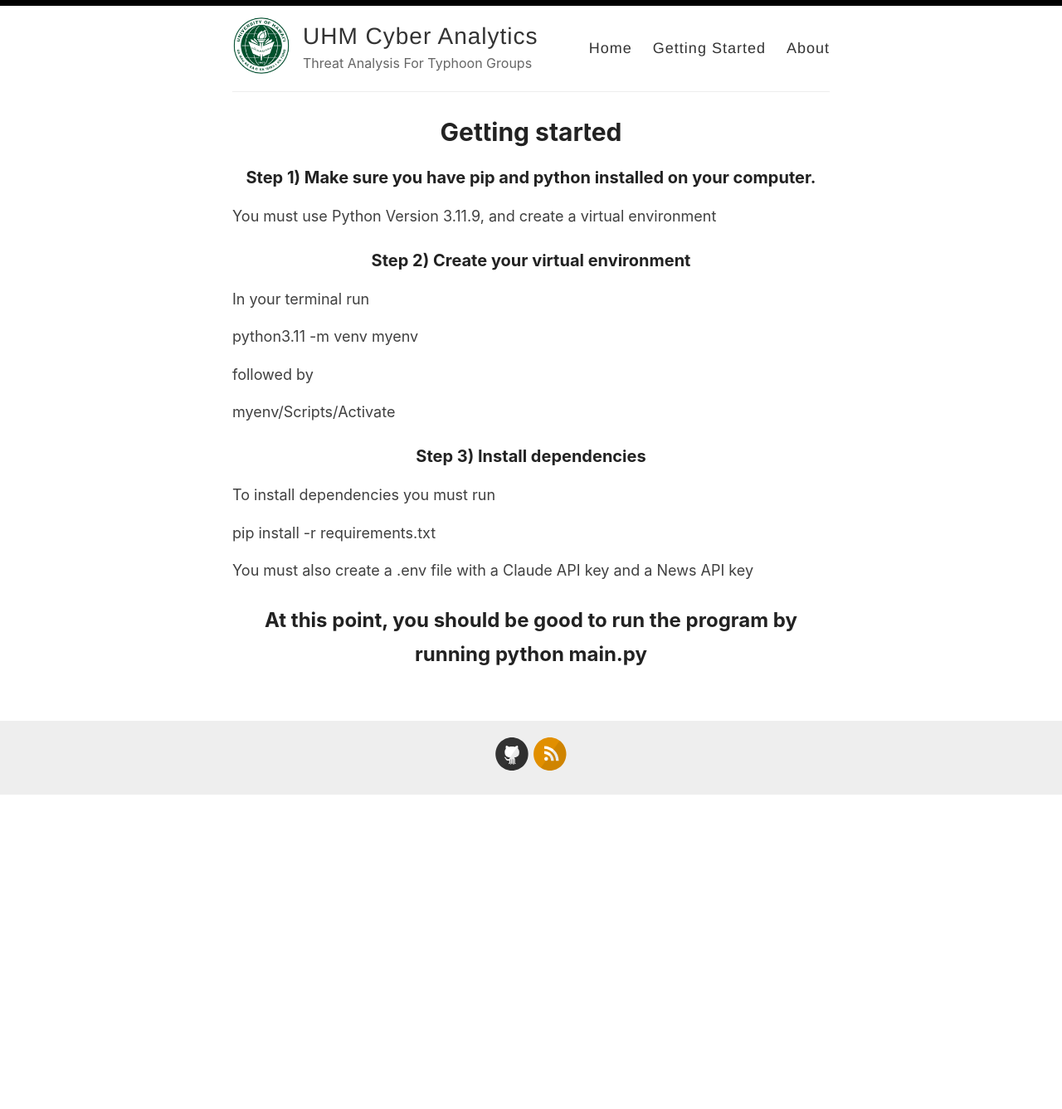
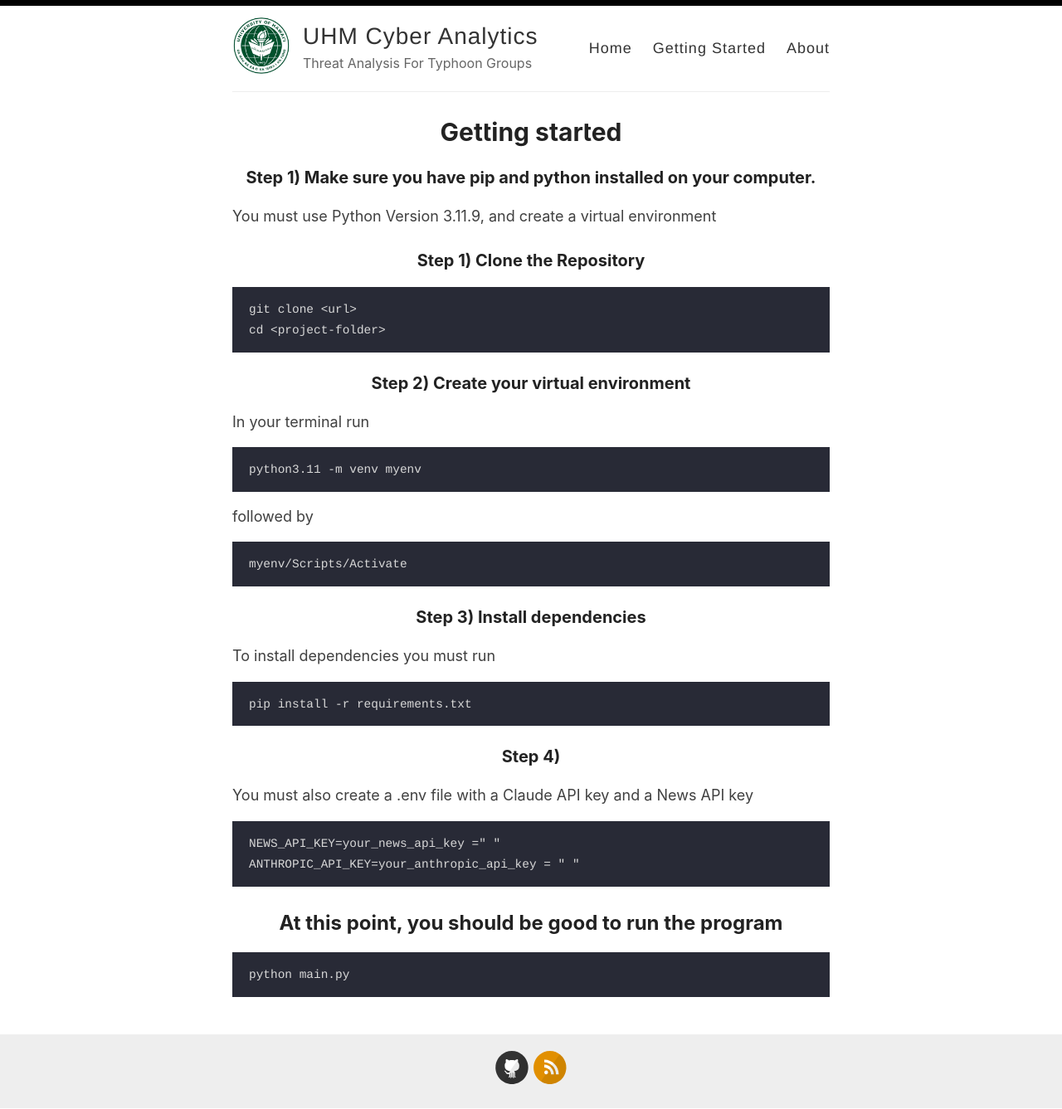
Before and after one commit to UHMCyberAnalytics/UHMCyberAnalytics.github.io, a Jekyll site: the page built from _pages/getting-started.md, in a window 1280 px wide. Shown: the whole page at 83% size. Built offline with Jekyll 4.4.1, drawn with Linux system fonts in a browser that asks for light colours; before the commit the page ends 959 px from its top, so only the background shows below that.

Commit message:
Update getting-started.md

````diff
--- a/_pages/getting-started.md
+++ b/_pages/getting-started.md
@@ -6,25 +6,43 @@ permalink: /getting-started/
 
 ### Step 1) Make sure you have pip and python installed on your computer.
 
-
 You must use Python Version 3.11.9, and create a virtual environment
 
+### Step 1) Clone the Repository
+
+```
+git clone <url>
+cd <project-folder>
+```
 ### Step 2) Create your virtual environment
 
 In your terminal run
-
+```
 python3.11 -m venv myenv
+```
 
 followed by
-
+```
 myenv/Scripts/Activate
+```
 
 ### Step 3) Install dependencies
 
 To install dependencies you must run
+```
+pip install -r requirements.txt
+```
 
-pip install -r requirements.txt
+### Step 4)
 
 You must also create a .env file with a Claude API key and a News API key
 
-## At this point, you should be good to run the program by running python main.py
+```
+NEWS_API_KEY=your_news_api_key =" "
+ANTHROPIC_API_KEY=your_anthropic_api_key = " "
+```
+
+## At this point, you should be good to run the program
+```
+python main.py
+```
````
